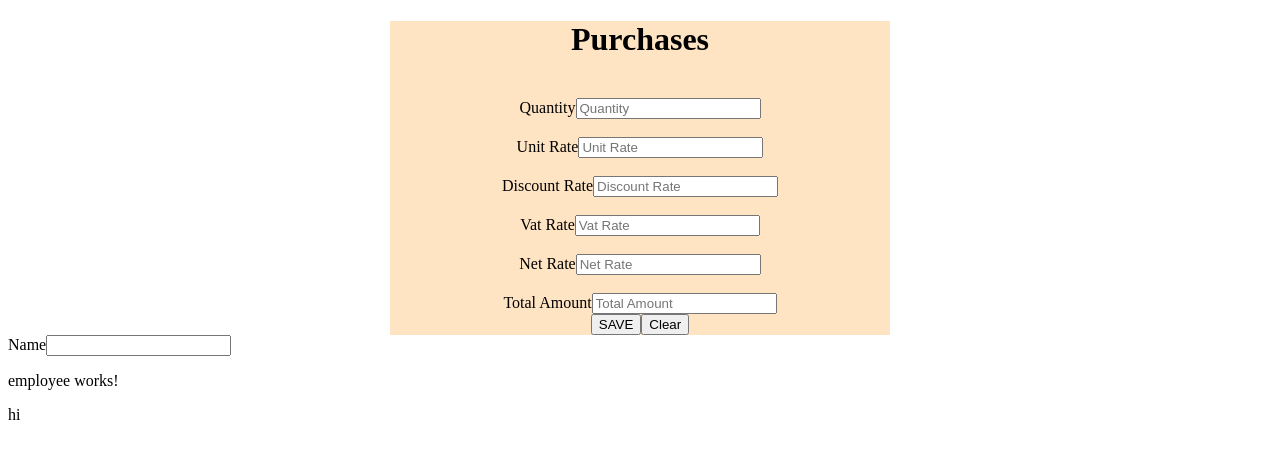
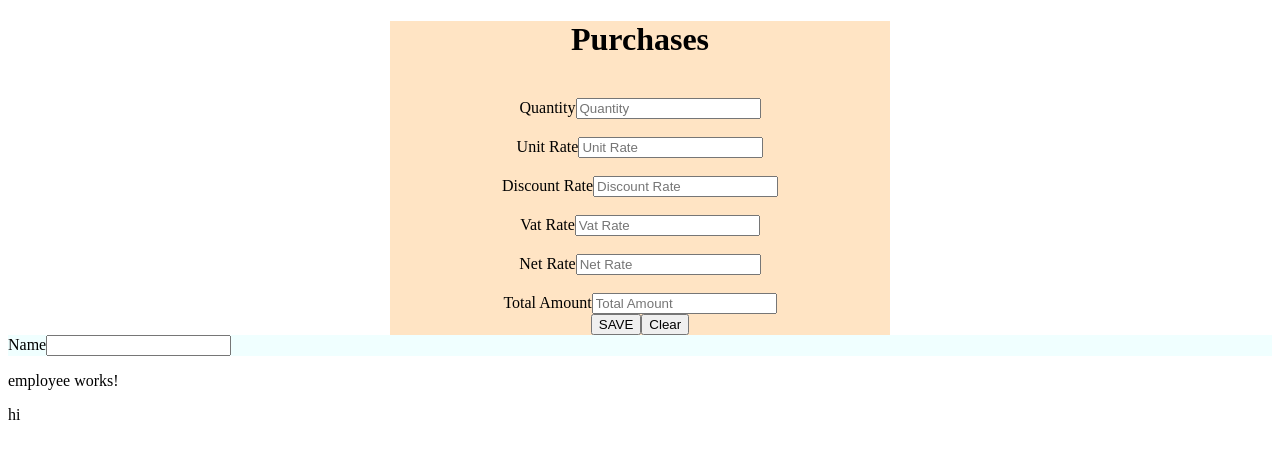
Before and after one commit to sirinakanamoni/PurchaseGit, an Angular app: page / in a window 1280 px wide. Shown: the top 458 px of the page. Built offline with nearby package versions, Linux system fonts and the light colour scheme.

Commit message:
sirisha changes in country component on 021024

```diff
--- a/src/app/cuntry/cuntry.component.css
+++ b/src/app/cuntry/cuntry.component.css
@@ -0,0 +1,3 @@
+.cntr{
+    background-color: azure;
+}
--- a/src/app/cuntry/cuntry.component.html
+++ b/src/app/cuntry/cuntry.component.html
@@ -1,4 +1,4 @@
-<form>
+<form class="cntr">
     <label>Name</label>
     <input type="text">
 </form>
```
